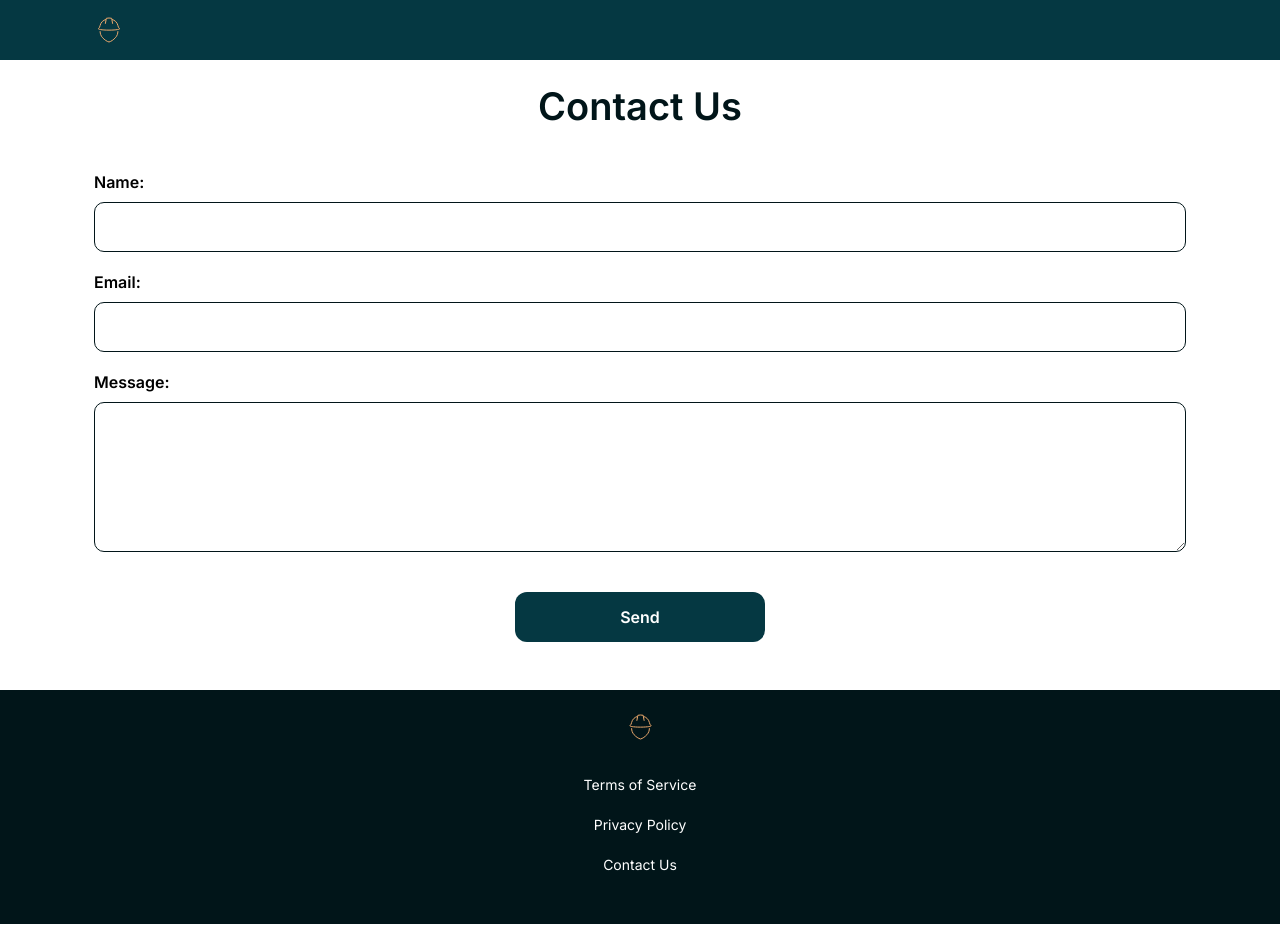
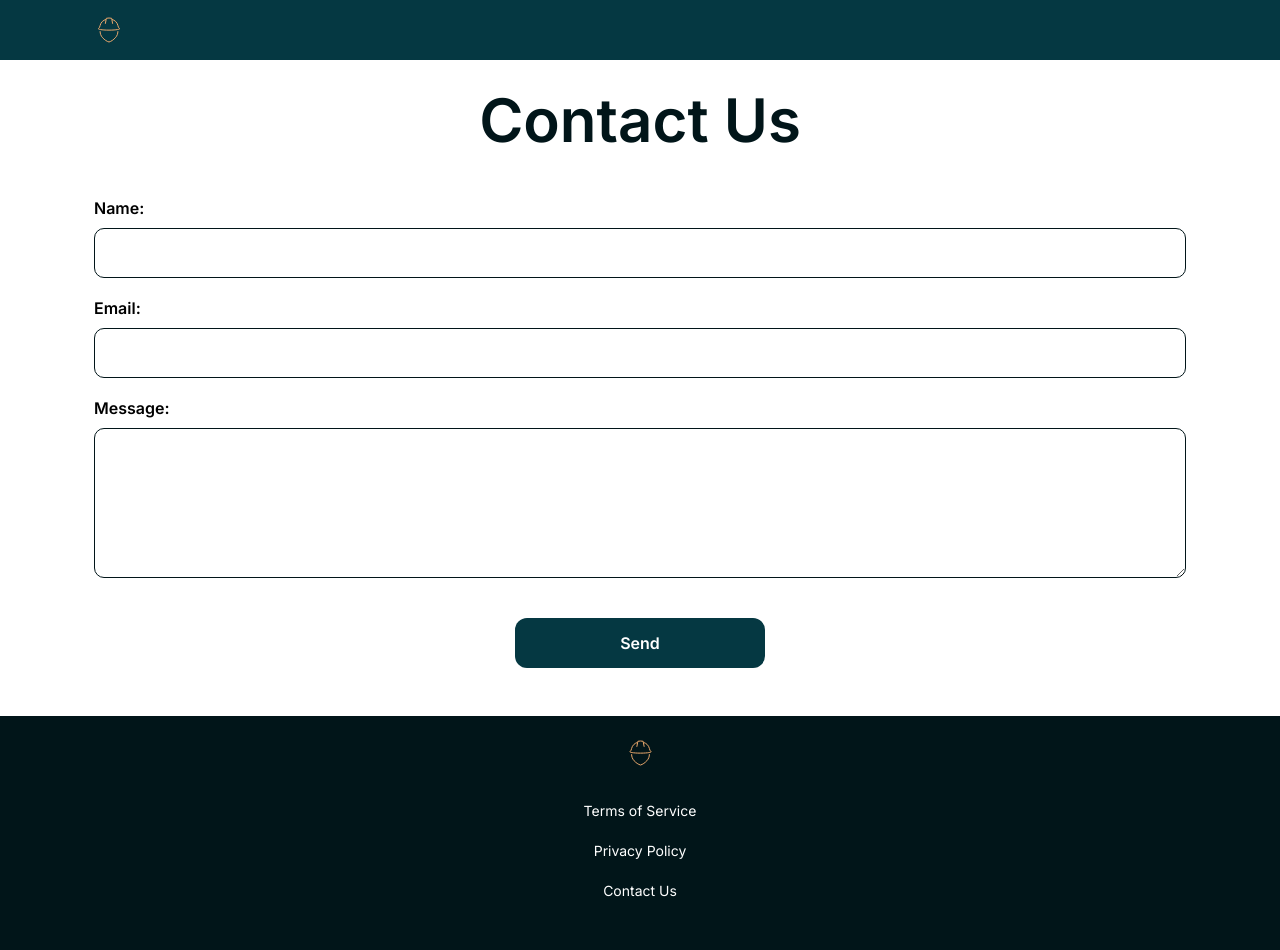
Before and after one commit to ThabisoMagwaza/quickshyft-website, a Next.js app: page /contact-us in a window 1280 px wide. Before the commit the page ends 924 px from the top, so only its background shows below. Built offline with nearby package versions, Linux system fonts and the light colour scheme.

Commit message:
feat: created desktop hero

```diff
--- a/src/components/Heading1/Heading1.js
+++ b/src/components/Heading1/Heading1.js
@@ -1,6 +1,6 @@
 'use client';
 import styled from 'styled-components';
-import { COLORS } from '@/lib/constants';
+import { COLORS, QUERIES } from '@/lib/constants';
 
 function Heading1({ children }) {
   return <Heading>{children}</Heading>;
@@ -11,6 +11,10 @@ const Heading = styled.h1`
   font-size: ${38 / 16}rem;
   font-weight: 600;
   color: ${COLORS.Primary5};
+
+  @media ${QUERIES.tabletAndUp} {
+    font-size: ${60 / 16}rem;
+  }
 `;
 
 export default Heading1;
--- a/src/lib/constants.js
+++ b/src/lib/constants.js
@@ -6,3 +6,15 @@ export const COLORS = {
   AccentOne28: 'var(--color-accent-one-28)',
   White: 'var(--color-white)',
 };
+
+const BREAKPOINTS = {
+  MOBILE: 600,
+  TABLET: 950,
+  LAPTOP: 1300,
+};
+
+export const QUERIES = {
+  mobileAndUp: `(min-width: ${BREAKPOINTS.MOBILE / 16}rem)`,
+  tabletAndUp: `(min-width: ${BREAKPOINTS.TABLET / 16}rem)`,
+  laptopAndUp: `(min-width: ${BREAKPOINTS.LAPTOP / 16}rem)`,
+};
```
Also changed, not shown: src/components/Hero/Hero.js (+25 -3 lines).
